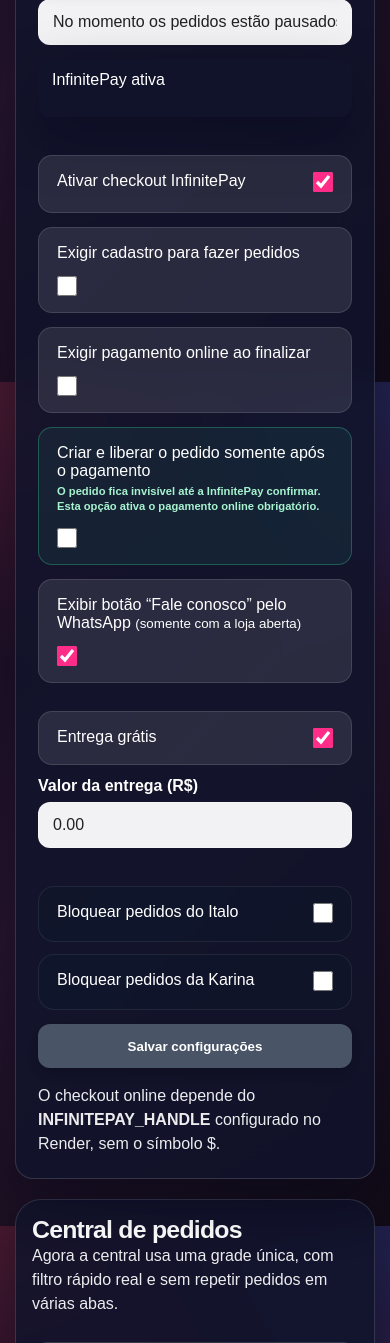
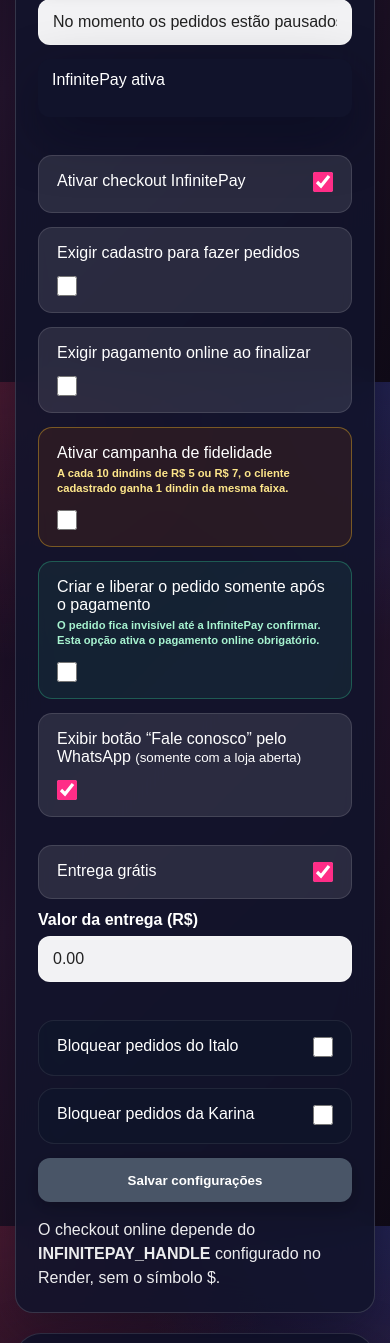
Before and after one commit to italoh27/dindins-da-karina, a Flask app: page /admin in a window 390 px wide. Shown: the part 2150-3493 px from the top of the page. Run offline with Flask 3, Linux system fonts and the light colour scheme; the visitor is signed in with stand-in values (Sample User, id 1); parts of the project's set-up code (start-up, migrations or seed data) failed here and were passed over; some libraries are stand-ins or nearby versions.

Commit message:
Adiciona campanha de fidelidade para clientes

```diff
--- a/app.py
+++ b/app.py
@@ -100,6 +100,7 @@ def configuracao_padrao():
         "exigir_cadastro": False,
         "exigir_pagamento_online": False,
         "pedido_somente_apos_pagamento": False,
+        "fidelidade_ativa": False,
         "entrega_gratis": True,
         "taxa_entrega": 0.0,
         "whatsapp_suporte_ativo": True,
@@ -646,6 +647,34 @@ def ensure_database():
                     resolvido_em TIMESTAMP NULL
                 );
 
+                CREATE TABLE IF NOT EXISTS fidelidade_saldos (
+                    cliente_id BIGINT PRIMARY KEY REFERENCES clientes(id) ON DELETE CASCADE,
+                    progresso_5 INTEGER NOT NULL DEFAULT 0,
+                    progresso_7 INTEGER NOT NULL DEFAULT 0,
+                    premios_5 INTEGER NOT NULL DEFAULT 0,
+                    premios_7 INTEGER NOT NULL DEFAULT 0,
+                    updated_at TIMESTAMP NOT NULL DEFAULT NOW()
+                );
+
+                CREATE TABLE IF NOT EXISTS fidelidade_movimentos (
+                    pedido_id BIGINT PRIMARY KEY REFERENCES pedidos(id) ON DELETE CASCADE,
+                    cliente_id BIGINT NOT NULL REFERENCES clientes(id) ON DELETE CASCADE,
+                    quantidade_5 INTEGER NOT NULL DEFAULT 0,
+                    quantidade_7 INTEGER NOT NULL DEFAULT 0,
+                    created_at TIMESTAMP NOT NULL DEFAULT NOW()
+                );
+
+                CREATE TABLE IF NOT EXISTS fidelidade_notificacoes (
+                    id BIGSERIAL PRIMARY KEY,
+                    cliente_id BIGINT NOT NULL REFERENCES clientes(id) ON DELETE CASCADE,
+                    pedido_id BIGINT REFERENCES pedidos(id) ON DELETE SET NULL,
+                    faixa INTEGER NOT NULL,
+                    quantidade INTEGER NOT NULL DEFAULT 1,
+                    entregue BOOLEAN NOT NULL DEFAULT FALSE,
+                    created_at TIMESTAMP NOT NULL DEFAULT NOW(),
+                    entregue_em TIMESTAMP NULL
+                );
+
                 ALTER TABLE pedidos ADD COLUMN IF NOT EXISTS oculto BOOLEAN NOT NULL DEFAULT FALSE;
                 ALTER TABLE pedidos ADD COLUMN IF NOT EXISTS ocultado_em TIMESTAMP NULL;
                 ALTER TABLE pedidos ADD COLUMN IF NOT EXISTS taxa_entrega NUMERIC(10,2) NOT NULL DEFAULT 0;
@@ -667,6 +696,7 @@ def ensure_database():
                 CREATE INDEX IF NOT EXISTS idx_pagamentos_log_payment_id ON pagamentos_log (payment_id);
                 CREATE UNIQUE INDEX IF NOT EXISTS idx_clientes_telefone ON clientes (telefone);
                 CREATE INDEX IF NOT EXISTS idx_recuperacoes_status ON recuperacoes_senha (status, solicitado_em DESC);
+                CREATE INDEX IF NOT EXISTS idx_fidelidade_notificacoes_pendentes ON fidelidade_notificacoes (entregue, id DESC);
                 """
             )
         conn.commit()
@@ -1376,6 +1406,123 @@ def registrar_pagamento_log(pedido_id, payment_id, status, raw_payload):
         conn.commit()
 
 
+def quantidades_fidelidade_pedido(pedido):
+    quantidade_5 = sum(
+        int(item.get("quantidade", 0) or 0)
+        for item in (pedido or {}).get("itens", [])
+        if money(item.get("preco_unitario", 0)) == Decimal("5.00")
+    )
+    quantidade_7 = sum(
+        int(item.get("quantidade", 0) or 0)
+        for item in (pedido or {}).get("itens", [])
+        if money(item.get("preco_unitario", 0)) == Decimal("7.00")
+    )
+    return quantidade_5, quantidade_7
+
+
+def processar_fidelidade_pedido(pedido_id):
+    """Credita uma única vez as unidades elegíveis de um pedido pago."""
+    if not db_enabled() or not ler_config().get("fidelidade_ativa", False):
+        return []
+    pedido = buscar_pedido(pedido_id)
+    if not pedido or pedido.get("pagamento_status") != "pago":
+        return []
+
+    telefone = normalizar_telefone_br(pedido.get("cliente", {}).get("telefone", ""))
+    if not telefone:
+        return []
+    quantidade_5, quantidade_7 = quantidades_fidelidade_pedido(pedido)
+    if quantidade_5 <= 0 and quantidade_7 <= 0:
+        return []
+
+    novos_premios = []
+    with get_conn() as conn:
+        with conn.cursor() as cur:
+            cur.execute("SELECT id FROM clientes WHERE telefone = %s", (telefone,))
+            cliente = cur.fetchone()
+            if not cliente:
+                return []
+            cliente_id = int(cliente["id"])
+            cur.execute(
+                """
+                INSERT INTO fidelidade_movimentos (pedido_id, cliente_id, quantidade_5, quantidade_7)
+                VALUES (%s, %s, %s, %s)
+                ON CONFLICT (pedido_id) DO NOTHING
+                RETURNING pedido_id
+                """,
+                (int(pedido_id), cliente_id, quantidade_5, quantidade_7),
+            )
+            if not cur.fetchone():
+                return []
+            cur.execute(
+                "INSERT INTO fidelidade_saldos (cliente_id) VALUES (%s) ON CONFLICT (cliente_id) DO NOTHING",
+                (cliente_id,),
+            )
+            cur.execute("SELECT * FROM fidelidade_saldos WHERE cliente_id = %s FOR UPDATE", (cliente_id,))
+            saldo = cur.fetchone()
+            total_5 = int(saldo["progresso_5"] or 0) + quantidade_5
+            total_7 = int(saldo["progresso_7"] or 0) + quantidade_7
+            ganhou_5, progresso_5 = divmod(total_5, 10)
+            ganhou_7, progresso_7 = divmod(total_7, 10)
+            cur.execute(
+                """
+                UPDATE fidelidade_saldos
+                SET progresso_5 = %s, progresso_7 = %s,
+                    premios_5 = premios_5 + %s, premios_7 = premios_7 + %s,
+                    updated_at = NOW()
+                WHERE cliente_id = %s
+                """,
+                (progresso_5, progresso_7, ganhou_5, ganhou_7, cliente_id),
+            )
+            for faixa, quantidade in ((5, ganhou_5), (7, ganhou_7)):
+                if quantidade:
+                    cur.execute(
+                        """
+                        INSERT INTO fidelidade_notificacoes (cliente_id, pedido_id, faixa, quantidade)
+                        VALUES (%s, %s, %s, %s) RETURNING id
+                        """,
+                        (cliente_id, int(pedido_id), faixa, quantidade),
+                    )
+                    novos_premios.append({"faixa": faixa, "quantidade": quantidade, "id": int(cur.fetchone()["id"])})
+        conn.commit()
+    return novos_premios
+
+
+def processar_fidelidade_com_seguranca(pedido_id):
+    try:
+        return processar_fidelidade_pedido(pedido_id)
+    except Exception:
+        app.logger.exception("Falha ao processar fidelidade do pedido %s", pedido_id)
+        return []
+
+
+def listar_premios_fidelidade_pendentes():
+    if not db_enabled():
+        return []
+    with get_conn() as conn:
+        with conn.cursor() as cur:
+            cur.execute(
+                """
+                SELECT n.id, n.pedido_id, n.faixa, n.quantidade, n.created_at,
+                       c.nome, c.telefone
+                FROM fidelidade_notificacoes n
+                JOIN clientes c ON c.id = n.cliente_id
+                WHERE n.entregue = FALSE
+                ORDER BY n.id DESC
+                """
+            )
+            return cur.fetchall()
+
+
+def ultimo_id_notificacao_fidelidade():
+    if not db_enabled():
+        return 0
+    with get_conn() as conn:
+        with conn.cursor() as cur:
+            cur.execute("SELECT COALESCE(MAX(id), 0) AS id FROM fidelidade_notificacoes")
+            return int(cur.fetchone()["id"] or 0)
+
+
 def restaurar_estoque_do_pedido(pedido):
     if not pedido or pedido.get("estoque_devolvido"):
         return False
@@ -1607,6 +1754,7 @@ def atualizar_status_pagamento_infinitepay(pedido_id, payment_data):
         return False
 
     paid = bool(payment_data.get("paid"))
+    ja_estava_pago = pedido.get("pagamento_status") == "pago"
     if pedido.get("pagamento_status") == "pago" and not paid:
         return True
     capture_method = str(payment_data.get("capture_method", "")).strip()
@@ -1632,6 +1780,8 @@ def atualizar_status_pagamento_infinitepay(pedido_id, payment_data):
         campos_atualizacao.update(oculto=False, ocultado_em=None)
     atualizar_pedido_db(pedido_id, **campos_atualizacao)
     registrar_pagamento_log(pedido_id, transaction_nsu, "paid" if paid else "pending", payment_data)
+    if paid and not ja_estava_pago:
+        processar_fidelidade_com_seguranca(pedido_id)
     return True
 
 # =========================
@@ -2511,6 +2661,8 @@ def admin():
     }
 
     ultimo_pedido_id = max([int(p.get("id", 0) or 0) for p in pedidos], default=0)
+    premios_fidelidade = listar_premios_fidelidade_pendentes() if config.get("fidelidade_ativa", False) else []
+    ultimo_fidelidade_id = ultimo_id_notificacao_fidelidade()
     resumo_status = resumo_status_pedidos(pedidos_filtrados)
 
     return render_template(
@@ -2537,6 +2689,8 @@ def admin():
         infinitepay_ativo=infinitepay_ativo(),
         abas_pedidos=abas_pedidos,
         ultimo_pedido_id=ultimo_pedido_id,
+        premios_fidelidade=premios_fidelidade,
+        ultimo_fidelidade_id=ultimo_fidelidade_id,
         metricas_responsavel=metricas_responsavel,
         request_path=request.full_path if request.query_string else request.path,
         quick_order_url="/admin/pedido_rapido",
@@ -2740,6 +2894,7 @@ def marcar_pago_cliente():
         if db_enabled():
             if atualizar_pedido_db(int(pedido.get('id')), pagamento_status='pago'):
                 atualizados += 1
+                processar_fidelidade_com_seguranca(int(pedido.get('id')))
         else:
             pedido['pagamento_status'] = 'pago'
             atualizados += 1
@@ -2842,6 +2997,7 @@ def admin_configuracoes():
     config["exigir_cadastro"] = request.form.get("exigir_cadastro") == "on"
     config["exigir_pagamento_online"] = request.form.get("exigir_pagamento_online") == "on"
     config["pedido_somente_apos_pagamento"] = request.form.get("pedido_somente_apos_pagamento") == "on"
+    config["fidelidade_ativa"] = request.form.get("fidelidade_ativa") == "on"
     if config["pedido_somente_apos_pagamento"]:
         config["exigir_pagamento_online"] = True
     config["whatsapp_suporte_ativo"] = request.form.get("whatsapp_suporte_ativo") == "on"
@@ -2932,6 +3088,7 @@ def marcar_pago(pedido_id):
     if not admin_logado():
         return redirect("/admin/login")
     atualizar_pedido_db(pedido_id, pagamento_status="pago")
+    processar_fidelidade_com_seguranca(pedido_id)
     return redirect_admin_back("/admin")
 
 
@@ -3021,6 +3178,10 @@ def admin_notificacoes():
         ultimo_visto = int(request.args.get("ultimo_id", 0) or 0)
     except ValueError:
         ultimo_visto = 0
+    try:
+        ultimo_fidelidade = int(request.args.get("ultimo_fidelidade_id", 0) or 0)
+    except ValueError:
+        ultimo_fidelidade = 0
     if db_enabled():
         with get_conn() as conn:
             with conn.cursor() as cur:
@@ -3035,6 +3196,18 @@ def admin_notificacoes():
                     (ultimo_visto,),
                 )
                 rows = cur.fetchall()
+                cur.execute(
+                    """
+                    SELECT n.id, n.faixa, n.quantidade, c.nome
+                    FROM fidelidade_notificacoes n
+                    JOIN clientes c ON c.id = n.cliente_id
+                    WHERE n.id > %s
+                    ORDER BY n.id
+                    LIMIT 100
+                    """,
+                    (ultimo_fidelidade,),
+                )
+                rows_fidelidade = cur.fetchall()
         novos = [
             {
                 "id": int(row["id"]),
@@ -3045,9 +3218,15 @@ def admin_notificacoes():
             }
             for row in rows
         ]
+        fidelidade = [
+            {"id": int(row["id"]), "cliente": row["nome"], "faixa": int(row["faixa"]), "quantidade": int(row["quantidade"])}
+            for row in rows_fidelidade
+        ]
         return jsonify({
             "novos": novos,
             "ultimo_id": max([ultimo_visto] + [item["id"] for item in novos]),
+            "fidelidade": fidelidade,
+            "ultimo_fidelidade_id": max([ultimo_fidelidade] + [item["id"] for item in fidelidade]),
         })
 
     novos = []
@@ -3066,7 +3245,34 @@ def admin_notificacoes():
     return jsonify({
         "novos": novos,
         "ultimo_id": max([ultimo_visto] + [item["id"] for item in novos]),
+        "fidelidade": [],
+        "ultimo_fidelidade_id": ultimo_fidelidade,
     })
+
+
+@app.route("/admin/fidelidade/<int:notificacao_id>/entregar", methods=["POST"])
+def entregar_premio_fidelidade(notificacao_id):
+    if not admin_logado():
+        return redirect("/admin/login")
+    with get_conn() as conn:
+        with conn.cursor() as cur:
+            cur.execute("SELECT * FROM fidelidade_notificacoes WHERE id = %s FOR UPDATE", (notificacao_id,))
+            premio = cur.fetchone()
+            if not premio or premio["entregue"]:
+                set_mensagem("mensagem_admin", "Esse brinde já foi entregue ou não foi encontrado.")
+                return redirect_admin_back("/admin")
+            campo = "premios_5" if int(premio["faixa"]) == 5 else "premios_7"
+            cur.execute(
+                f"UPDATE fidelidade_saldos SET {campo} = GREATEST(0, {campo} - %s), updated_at = NOW() WHERE cliente_id = %s",
+                (int(premio["quantidade"]), int(premio["cliente_id"])),
+            )
+            cur.execute(
+                "UPDATE fidelidade_notificacoes SET entregue = TRUE, entregue_em = NOW() WHERE id = %s",
+                (notificacao_id,),
+            )
+        conn.commit()
+    set_mensagem("mensagem_admin", "Brinde de fidelidade marcado como entregue.")
+    return redirect_admin_back("/admin")
 
 
 
@@ -3238,6 +3444,8 @@ def admin_pedido_rapido_criar():
         itens=itens,
     )
     criar_pedido_db(pedido)
+    if pedido.get("pagamento_status") == "pago":
+        processar_fidelidade_com_seguranca(pedido["id"])
     set_mensagem("mensagem_admin", f"Pedido rápido #{pedido['id']} criado com sucesso.")
     return redirect("/admin")
 
--- a/static/style.css
+++ b/static/style.css
@@ -3828,3 +3828,4 @@ input:focus,select:focus,textarea:focus{outline:3px solid rgba(34,211,238,.22)!i
 .check-modo-pagamento-confirmado{border-color:rgba(52,211,153,.32)!important;background:rgba(52,211,153,.08)!important}.check-modo-pagamento-confirmado span{display:grid;gap:4px}.check-modo-pagamento-confirmado small{color:#a7f3d0;font-size:.7rem;line-height:1.35;font-weight:700}
 .pagamento-pendente-loja{max-width:1100px;margin:14px auto;padding:16px 18px;border:1px solid rgba(52,211,153,.38);border-radius:18px;background:rgba(6,78,59,.82);box-shadow:0 15px 34px rgba(0,0,0,.25);display:flex;align-items:center;justify-content:space-between;gap:16px;color:#fff}.pagamento-pendente-loja>div:first-child{display:grid;gap:4px}.pagamento-pendente-loja strong{color:#6ee7b7;font-size:1.05rem}.pagamento-pendente-loja span{color:#ecfdf5;font-weight:700}.pagamento-pendente-acoes{display:flex;align-items:center;gap:10px}.pagamento-pendente-acoes form{margin:0}.pagamento-pendente-acoes .btn-finalizar,.pagamento-pendente-acoes .btn-voltar-inline{margin:0;white-space:nowrap}
 @media(max-width:680px){.pagamento-pendente-loja{margin:12px;align-items:stretch;flex-direction:column}.pagamento-pendente-acoes{display:grid;grid-template-columns:1fr}.pagamento-pendente-acoes a,.pagamento-pendente-acoes button{width:100%;box-sizing:border-box;text-align:center}}
+.check-fidelidade-admin{border-color:rgba(251,191,36,.38)!important;background:rgba(120,53,15,.22)!important}.check-fidelidade-admin span{display:grid;gap:4px}.check-fidelidade-admin small{color:#fde68a;font-size:.7rem;line-height:1.35;font-weight:700}.fidelidade-admin-box{border-color:rgba(251,191,36,.34)!important;background:linear-gradient(145deg,rgba(120,53,15,.3),rgba(15,23,42,.9))!important}.fidelidade-premios-lista{display:grid;gap:10px}.fidelidade-premio-card{display:flex;align-items:center;justify-content:space-between;gap:12px;padding:12px;border:1px solid rgba(251,191,36,.22);border-radius:14px;background:rgba(255,255,255,.055)}.fidelidade-premio-card>div{display:grid;gap:3px}.fidelidade-premio-card strong{color:#fef3c7}.fidelidade-premio-card span,.fidelidade-premio-card small{color:#fff}.fidelidade-premio-card form{margin:0}.fidelidade-premio-card button{white-space:nowrap}@media(max-width:600px){.fidelidade-premio-card{align-items:stretch;flex-direction:column}.fidelidade-premio-card button{width:100%}}
--- a/templates/admin.html
+++ b/templates/admin.html
@@ -255,6 +255,35 @@
             </div>
 
             <aside class="admin-coluna-lateral">
+                {% if config.fidelidade_ativa %}
+                <div class="admin-box fidelidade-admin-box" id="fidelidadeSecao">
+                    <div class="admin-box-topo">
+                        <div>
+                            <h2>🎁 Brindes de fidelidade</h2>
+                            <p class="texto-ajuda-admin">Clientes cadastrados que completaram 10 unidades.</p>
+                        </div>
+                        <span class="badge badge-pago">{{ premios_fidelidade|sum(attribute='quantidade') }} pendente(s)</span>
+                    </div>
+                    <div class="fidelidade-premios-lista">
+                        {% for premio in premios_fidelidade %}
+                        <article class="fidelidade-premio-card">
+                            <div>
+                                <strong>{{ premio.nome }}</strong>
+                                <span>{{ premio.telefone }}</span>
+                                <small>Direito a {{ premio.quantidade }} dindin(s) de até R$ {{ premio.faixa }},00</small>
+                            </div>
+                            <form method="post" action="/admin/fidelidade/{{ premio.id }}/entregar" onsubmit="return confirm('Confirmar que o brinde foi entregue?');">
+                                <input type="hidden" name="return_to" value="{{ request_path }}#fidelidadeSecao">
+                                <button type="submit" class="btn-status-entregue">Marcar entregue</button>
+                            </form>
+                        </article>
+                        {% else %}
+                        <p class="texto-ajuda-admin">Nenhum brinde pendente no momento.</p>
+                        {% endfor %}
+                    </div>
+                </div>
+                {% endif %}
+
                 <div class="admin-box destaque-box" id="notificacoesTempoRealSecao">
                     <div class="admin-box-topo">
                         <div>
@@ -292,6 +321,13 @@
                         <label class="check-admin check-admin-pro">
                             <span>Exigir pagamento online ao finalizar</span>
                             <input type="checkbox" name="exigir_pagamento_online" {% if config.exigir_pagamento_online %}checked{% endif %}>
+                        </label>
+                        <label class="check-admin check-admin-pro check-fidelidade-admin">
+                            <span>
+                                Ativar campanha de fidelidade
+                                <small>A cada 10 dindins de R$ 5 ou R$ 7, o cliente cadastrado ganha 1 dindin da mesma faixa.</small>
+                            </span>
+                            <input type="checkbox" name="fidelidade_ativa" {% if config.fidelidade_ativa %}checked{% endif %}>
                         </label>
                         <label class="check-admin check-admin-pro check-modo-pagamento-confirmado">
                             <span>
@@ -340,6 +376,7 @@
             const STORAGE_TAB = 'adminActiveTab';
             const STORAGE_LAST_ID = 'adminLastPedidoId';
             const STORAGE_MONITOR = 'adminMonitoramentoAtivo';
+            const STORAGE_LAST_FIDELIDADE = 'adminLastFidelidadeId';
             const toast = document.getElementById('toastNotificacao');
             const toastContainer = document.getElementById('toastContainer');
             const statusLive = document.getElementById('statusLive');
@@ -354,6 +391,7 @@
             const labelFiltroPedidos = document.getElementById('labelFiltroPedidos');
             const centralPedidosVazio = document.getElementById('centralPedidosVazio');
             let ultimoId = Number(sessionStorage.getItem(STORAGE_LAST_ID) || '{{ ultimo_pedido_id }}' || 0);
+            let ultimoFidelidadeId = Number(sessionStorage.getItem(STORAGE_LAST_FIDELIDADE) || '{{ ultimo_fidelidade_id }}' || 0);
             let audioContext = null;
             let monitoramentoAtivo = localStorage.getItem(STORAGE_MONITOR) === '1';
 
@@ -463,7 +501,7 @@
             async function verificarNovosPedidos() {
                 if (!monitoramentoAtivo) return;
                 try {
-                    const resposta = await fetch(`/admin/notificacoes?ultimo_id=${ultimoId}`, { cache: 'no-store' });
+                    const resposta = await fetch(`/admin/notificacoes?ultimo_id=${ultimoId}&ultimo_fidelidade_id=${ultimoFidelidadeId}`, { cache: 'no-store' });
                     if (!resposta.ok) throw new Error('falha');
                     const dados = await resposta.json();
                     if (statusMonitoramento) statusMonitoramento.textContent = 'Ligado';
@@ -476,10 +514,20 @@
                             if ('Notification' in window && Notification.permission === 'granted') new Notification('Pedido novo na loja', { body: texto });
                         });
                     }
+                    if (Array.isArray(dados.fidelidade) && dados.fidelidade.length) {
+                        dados.fidelidade.forEach((premio) => {
+                            const texto = `🎁 ${premio.cliente} ganhou ${premio.quantidade} dindin(s) de até R$ ${premio.faixa},00`;
+                            mostrarToast(texto);
+                            tocarSomCurto();
+                            if ('Notification' in window && Notification.permission === 'granted') new Notification('Brinde de fidelidade', { body: texto });
+                        });
+                    }
                     ultimoId = dados.ultimo_id || ultimoId;
+                    ultimoFidelidadeId = dados.ultimo_fidelidade_id || ultimoFidelidadeId;
                     if (ultimoPedidoLido) ultimoPedidoLido.textContent = `#${ultimoId}`;
                     if (ultimoPedidoLidoCard) ultimoPedidoLidoCard.textContent = `#${ultimoId}`;
                     sessionStorage.setItem(STORAGE_LAST_ID, String(ultimoId));
+                    sessionStorage.setItem(STORAGE_LAST_FIDELIDADE, String(ultimoFidelidadeId));
                 } catch (e) {
                     if (statusMonitoramento) statusMonitoramento.textContent = 'Reconectando';
                     if (statusLive) statusLive.textContent = '● Reconectando';
```
